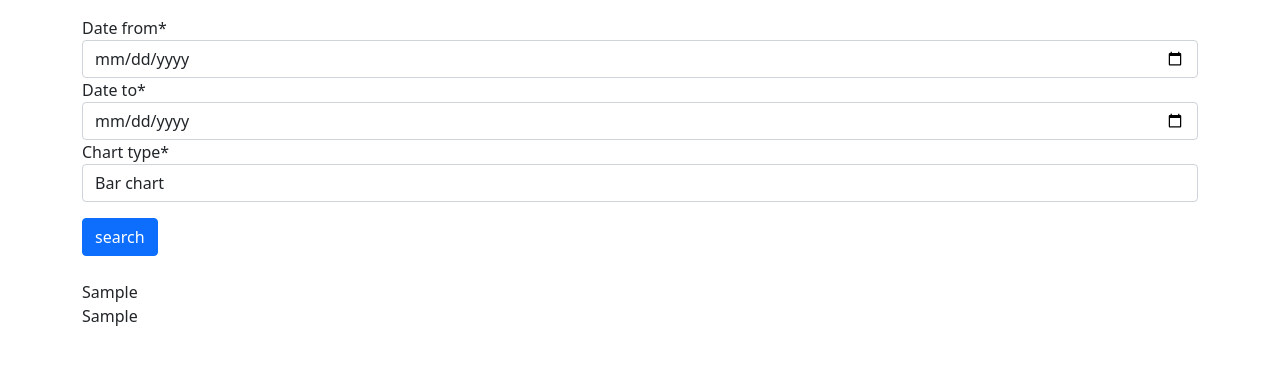
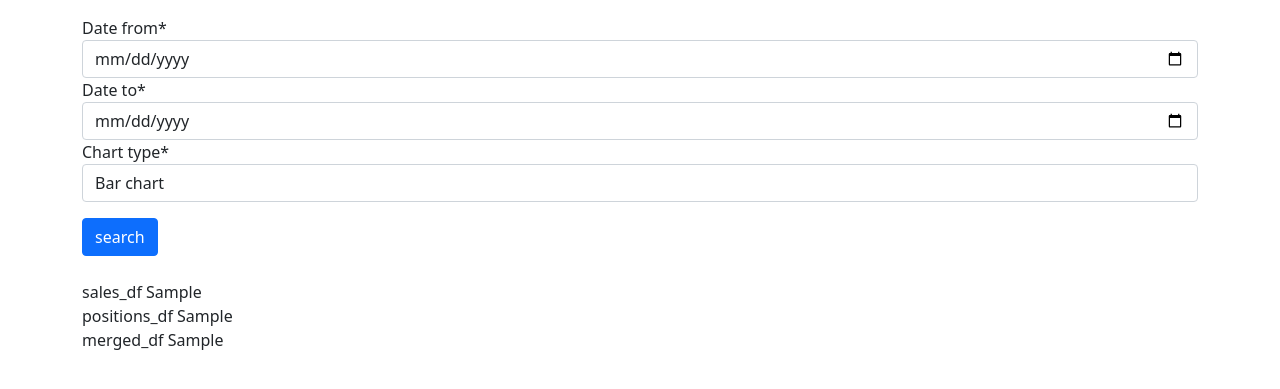
Before and after one commit to vitaliykalachev/django_data_science, a Django app: template src/sales/templates/sales/home.html in a window 1280 px wide. Shown: the top 389 px of the page. Run offline with Django 4.2, Linux system fonts and the light colour scheme; tables that the repository leaves empty hold one stand-in row (values such as "Sample post"); the template is opened without the code that fills it: values that come from a table or form of the project are taken from there, most other values are stand-ins (such as "Sample title", 1, 10 or a date in 2020); parts of the project's set-up code (start-up, migrations or seed data) failed here and were passed over; some libraries are stand-ins or nearby versions.

Commit message:
merge dataframes

```diff
--- a/src/sales/templates/sales/home.html
+++ b/src/sales/templates/sales/home.html
@@ -13,9 +13,14 @@ home
 </form>
 <br>
 {% if sales_df %}
+sales_df
 {{sales_df|safe}}
 <br>
+positions_df
 {{positions_df|safe}}
+<br>
+merged_df
+{{merged_df|safe}}
 {% else %}
     <h3>no data</h3>
 {% endif %}
```
Also changed, not shown: src/sales/views.py (+8 -1 lines).
